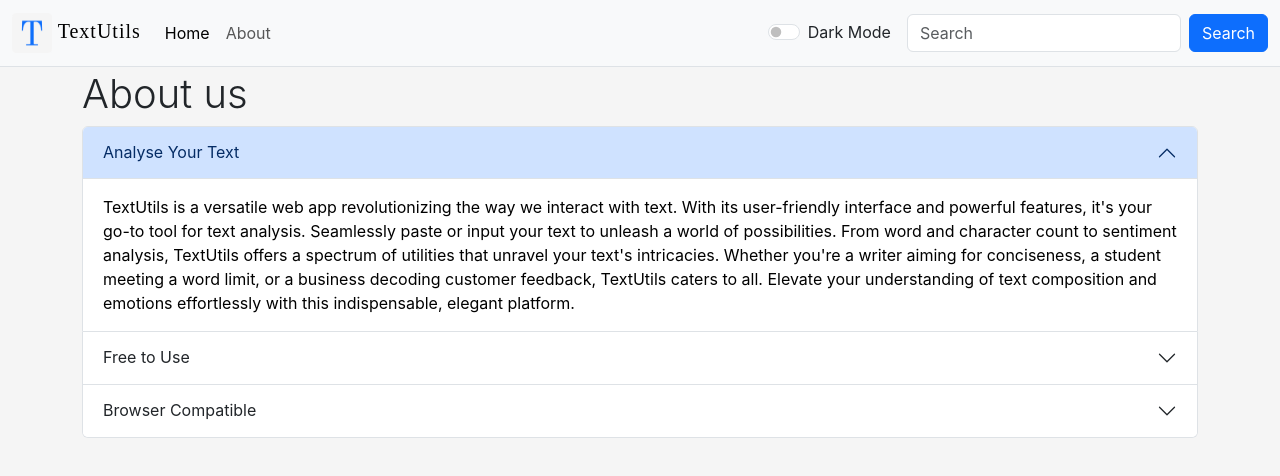
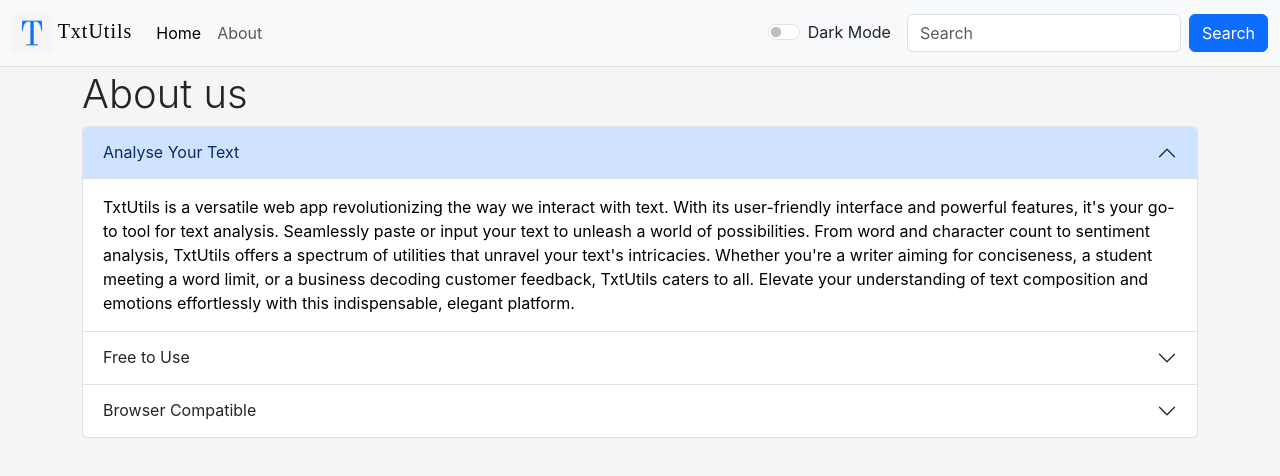
Before and after one commit to inayankt/TextUtils, a React (Create React App) app: page /about in a window 1280 px wide. Shown: the top 476 px of the page. Built offline with nearby package versions, Linux system fonts and the light colour scheme.

Commit message:
Changed title to TxtUtils

```diff
--- a/package.json
+++ b/package.json
@@ -1,6 +1,6 @@
 {
-  "name": "my_app",
-  "version": "0.1.0",
+  "name": "txt_utils",
+  "version": "1.0.0",
   "private": true,
   "dependencies": {
     "@testing-library/jest-dom": "^5.17.0",
--- a/public/index.html
+++ b/public/index.html
@@ -12,7 +12,7 @@
     <link rel="apple-touch-icon" href="%PUBLIC_URL%/apple-touch-icon.png" />
     <link rel="manifest" href="%PUBLIC_URL%/manifest.json" />
     <link href="https://cdn.jsdelivr.net/npm/bootstrap@5.3.1/dist/css/bootstrap.min.css" rel="stylesheet" integrity="sha384-4bw+/aepP/YC94hEpVNVgiZdgIC5+VKNBQNGCHeKRQN+PtmoHDEXuppvnDJzQIu9" crossorigin="anonymous">
-    <title>TextUtils | Home</title>
+    <title>TxtUtils | Home</title>
   </head>
   <body>
     <noscript>You need to enable JavaScript to run this app.</noscript>
--- a/src/App.js
+++ b/src/App.js
@@ -30,7 +30,7 @@
     <div className="alert alert-success hidden-alert" role="alert" id="copy-alert">
       <strong>Copied!</strong> Edited text copied successfully.
     </div>
-    <Navbar imgSrc='android-chrome-192x192.png' title='TextUtils' mode={mode} toggleMode={toggleMode} />
+    <Navbar imgSrc='android-chrome-192x192.png' title='TxtUtils' mode={mode} toggleMode={toggleMode} />
     <div className="container mt-5 mb-4">
         <Routes>
           <Route exact path="/about" element={ <About /> } />
--- a/src/components/About.js
+++ b/src/components/About.js
@@ -14,7 +14,7 @@
           </h2>
           <div id="collapseOne" className="accordion-collapse collapse show" data-bs-parent="#accordionExample">
             <div className="accordion-body">
-              TextUtils is a versatile web app revolutionizing the way we interact with text. With its user-friendly interface and powerful features, it's your go-to tool for text analysis. Seamlessly paste or input your text to unleash a world of possibilities. From word and character count to sentiment analysis, TextUtils offers a spectrum of utilities that unravel your text's intricacies. Whether you're a writer aiming for conciseness, a student meeting a word limit, or a business decoding customer feedback, TextUtils caters to all. Elevate your understanding of text composition and emotions effortlessly with this indispensable, elegant platform.
+              TxtUtils is a versatile web app revolutionizing the way we interact with text. With its user-friendly interface and powerful features, it's your go-to tool for text analysis. Seamlessly paste or input your text to unleash a world of possibilities. From word and character count to sentiment analysis, TxtUtils offers a spectrum of utilities that unravel your text's intricacies. Whether you're a writer aiming for conciseness, a student meeting a word limit, or a business decoding customer feedback, TxtUtils caters to all. Elevate your understanding of text composition and emotions effortlessly with this indispensable, elegant platform.
             </div>
           </div>
         </div>
@@ -26,7 +26,7 @@
           </h2>
           <div id="collapseTwo" className="accordion-collapse collapse" data-bs-parent="#accordionExample">
             <div className="accordion-body">
-              TextUtils, the ultimate text utility web app, empowers users to delve into text analysis seamlessly. This indispensable tool offers an array of features to dissect your text's complexities, and the best part – it's entirely free to use. From character and word count optimization to sentiment analysis, TextUtils caters to writers, students, businesses, and more. With its user-friendly interface, harness the power of text analysis without any cost. Elevate your writing, comprehend emotions in feedback, and conquer word limits effortlessly with TextUtils. Unleash the potential of your text without limitations, all at no expense.
+              TxtUtils, the ultimate text utility web app, empowers users to delve into text analysis seamlessly. This indispensable tool offers an array of features to dissect your text's complexities, and the best part – it's entirely free to use. From character and word count optimization to sentiment analysis, TxtUtils caters to writers, students, businesses, and more. With its user-friendly interface, harness the power of text analysis without any cost. Elevate your writing, comprehend emotions in feedback, and conquer word limits effortlessly with TxtUtils. Unleash the potential of your text without limitations, all at no expense.
             </div>
           </div>
         </div>
@@ -38,7 +38,7 @@
           </h2>
           <div id="collapseThree" className="accordion-collapse collapse" data-bs-parent="#accordionExample">
             <div className="accordion-body">
-              Meet TextUtils: compatibility with all browsers. Seamlessly analyze text without constraints, as this versatile tool effortlessly adapts to your preferred browser. From tracking word and character counts to unveiling sentiment analysis, TextUtils caters to writers, students, and businesses alike. The best part? It's entirely free to use, making powerful text analysis accessible to everyone. Elevate your writing, understand customer feedback, and conquer language nuances without limitations. Embrace the convenience of browser compatibility and unlock the true potential of your text with TextUtils.
+              Meet TxtUtils: compatibility with all browsers. Seamlessly analyze text without constraints, as this versatile tool effortlessly adapts to your preferred browser. From tracking word and character counts to unveiling sentiment analysis, TxtUtils caters to writers, students, and businesses alike. The best part? It's entirely free to use, making powerful text analysis accessible to everyone. Elevate your writing, understand customer feedback, and conquer language nuances without limitations. Embrace the convenience of browser compatibility and unlock the true potential of your text with TxtUtils.
             </div>
           </div>
         </div>
--- a/src/components/Navbar.js
+++ b/src/components/Navbar.js
@@ -6,9 +6,9 @@
   const [page, setPage] = useState('home');
 
   if(page === 'home'){
-    document.title = 'TextUtils | Home';
+    document.title = 'TxtUtils | Home';
   } else {
-    document.title = 'TextUtils | About';
+    document.title = 'TxtUtils | About';
   }
 
   return (
```
Also changed, not shown: 11 other files (tests, documents, lock files or other folders).
